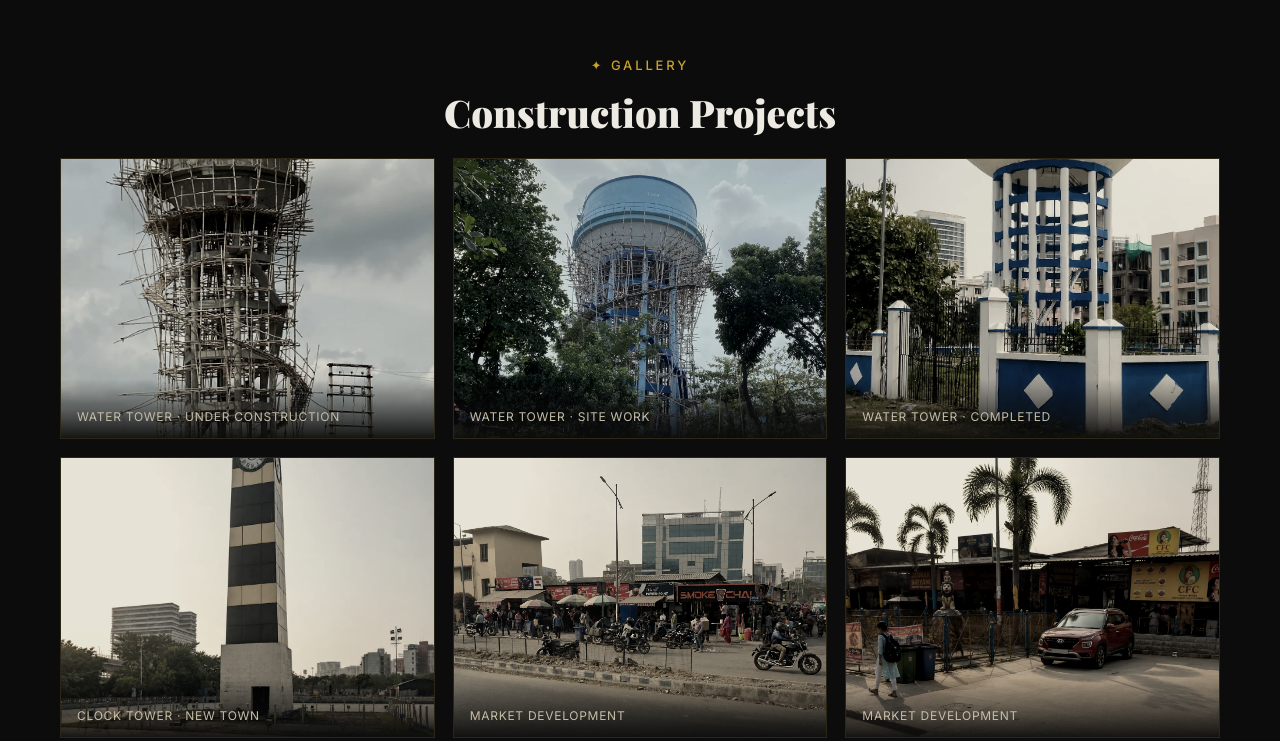
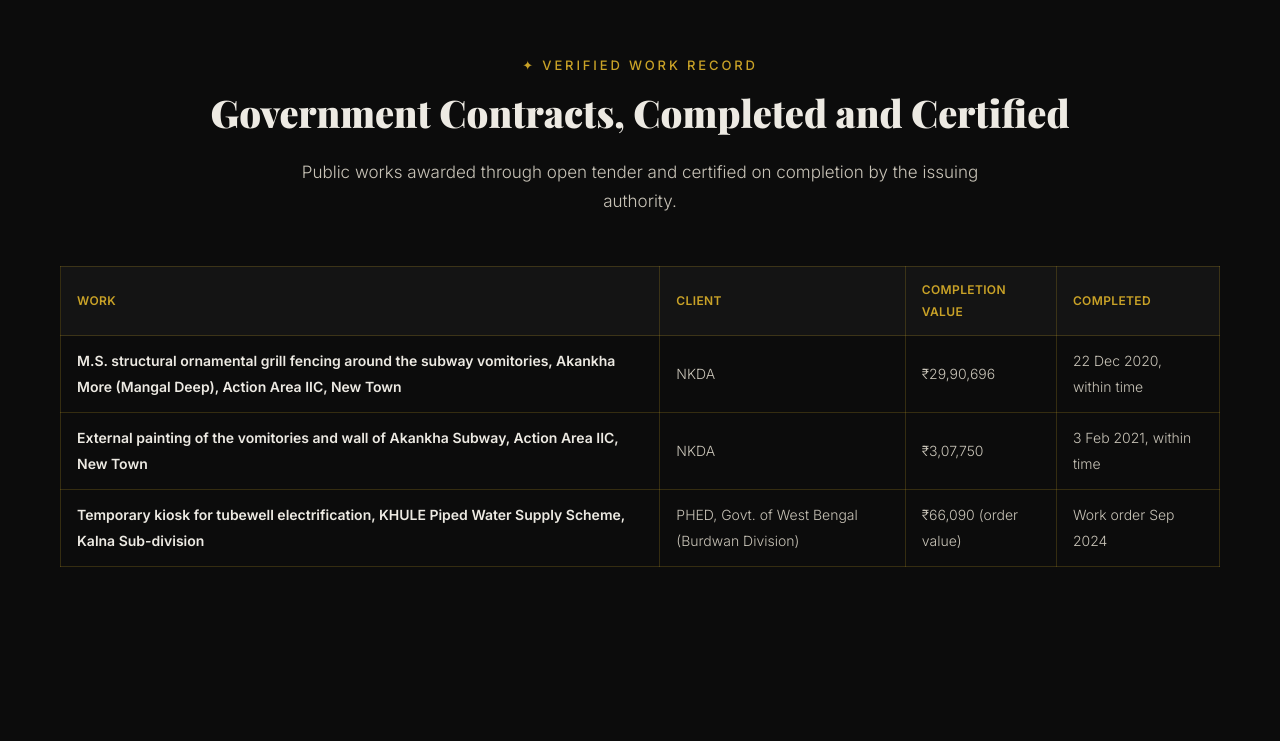
Before and after one commit to firozshaikh622-ai/WESTON-TEST-WEBSITE, a website: page projects.html in a window 1280 px wide. Shown: the part 2611-3352 px from the top of the page. Drawn offline with nearby package versions, Linux system fonts and the light colour scheme; files whose address does not match are found by name.

Commit message:
Add NKDA/PHED certified work record and subway case study facts
Co-Authored-By: Claude Opus 5.5 <noreply@anthropic.com>

```diff
--- a/projects.html
+++ b/projects.html
@@ -157,6 +157,24 @@
         </div>
       </a>
 
+    </div>
+  </div>
+</section>
+
+<section class="section" id="government-work">
+  <div class="container">
+    <p class="section-kicker">&#10022; Verified Work Record</p>
+    <h2 class="section-title">Government Contracts, Completed and Certified</h2>
+    <p class="section-sub">Public works awarded through open tender and certified on completion by the issuing authority.</p>
+    <div class="article-body" style="overflow-x:auto; margin-top:2.4rem; max-width:none">
+      <table class="compare-table">
+        <thead><tr><th>Work</th><th>Client</th><th>Completion value</th><th>Completed</th></tr></thead>
+        <tbody>
+          <tr><td>M.S. structural ornamental grill fencing around the subway vomitories, Akankha More (Mangal Deep), Action Area IIC, New Town</td><td>NKDA</td><td>&#8377;29,90,696</td><td>22 Dec 2020, within time</td></tr>
+          <tr><td>External painting of the vomitories and wall of Akankha Subway, Action Area IIC, New Town</td><td>NKDA</td><td>&#8377;3,07,750</td><td>3 Feb 2021, within time</td></tr>
+          <tr><td>Temporary kiosk for tubewell electrification, KHULE Piped Water Supply Scheme, Kalna Sub-division</td><td>PHED, Govt. of West Bengal (Burdwan Division)</td><td>&#8377;66,090 (order value)</td><td>Work order Sep 2024</td></tr>
+        </tbody>
+      </table>
     </div>
   </div>
 </section>
```
Also changed, not shown: case-studies/subway-beautification-public-art.html (+7 -3 lines).
